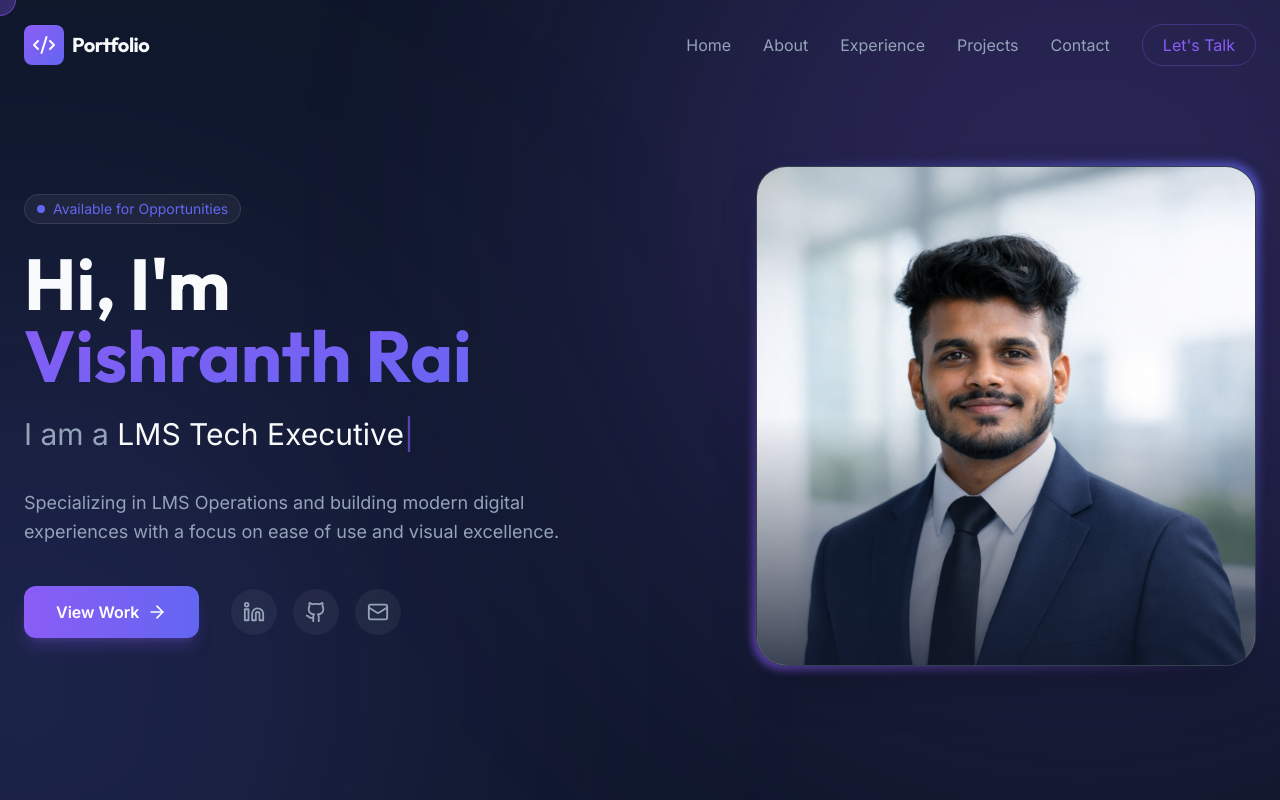
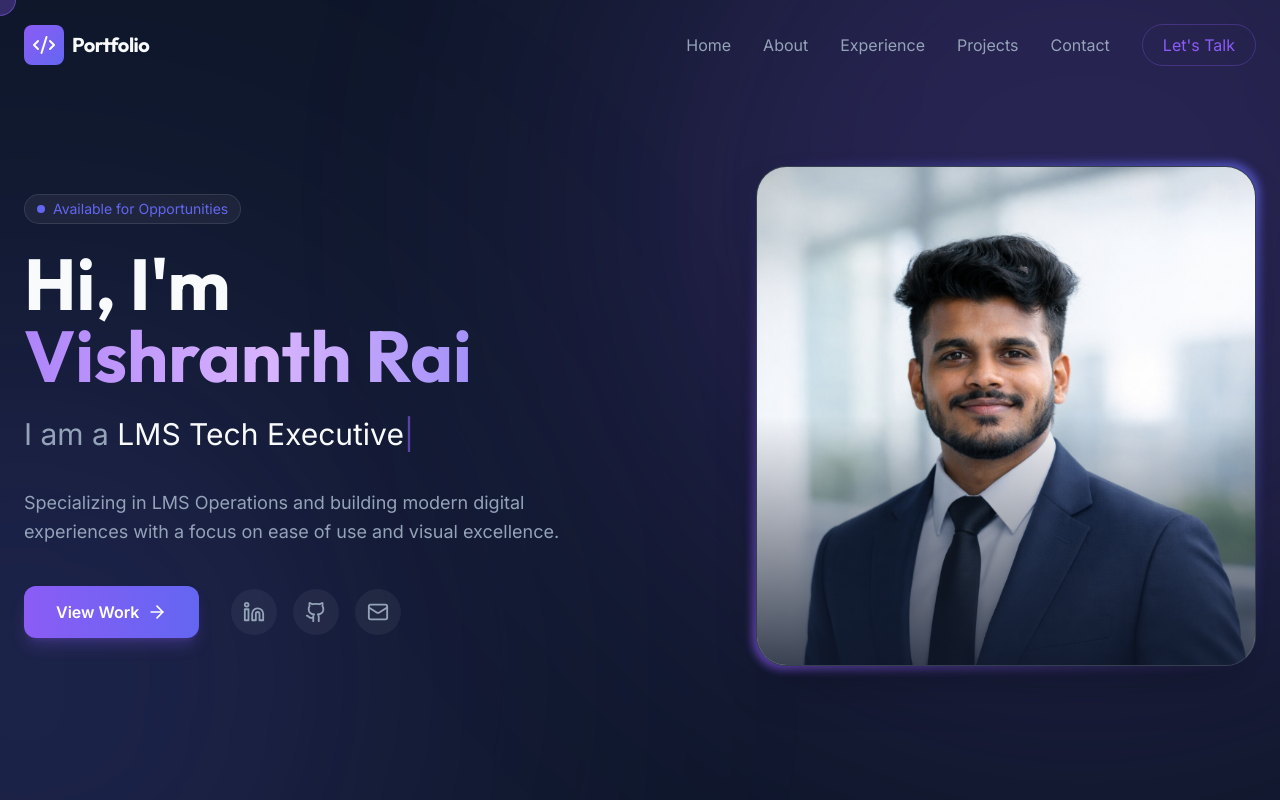
Before and after one commit to VishranthRai/Portfolio, a React (Vite) app: page / in a window 1280 px wide. Shown: the top 800 px of the page. Built offline with nearby package versions, Linux system fonts and the light colour scheme.

Commit message:
Update: Enhance Hero design, update email, and refine styling

```diff
--- a/src/components/Hero.jsx
+++ b/src/components/Hero.jsx
@@ -87,7 +87,7 @@ const Hero = () => {
                             className="text-5xl md:text-7xl font-bold mb-6 leading-tight"
                         >
                             Hi, I'm <br />
-                            <span className="gradient-text">Vishranth Rai</span>
+                            <span className="gradient-text-premium block lg:inline">Vishranth Rai</span>
                         </motion.h1>
 
                         <motion.div
--- a/src/index.css
+++ b/src/index.css
@@ -28,7 +28,26 @@
     @apply bg-gradient-to-br from-accent-primary to-accent-secondary bg-clip-text text-transparent;
   }
 
+  .gradient-text-premium {
+    @apply bg-gradient-to-r from-accent-primary via-purple-300 to-accent-secondary bg-clip-text text-transparent bg-[length:200%_auto];
+    animation: text-shimmer 3s linear infinite;
+  }
+
   .section-padding {
     @apply py-24;
   }
 }
+
+@keyframes text-shimmer {
+  0% {
+    background-position: 0% 50%;
+  }
+
+  50% {
+    background-position: 100% 50%;
+  }
+
+  100% {
+    background-position: 0% 50%;
+  }
+}
```
